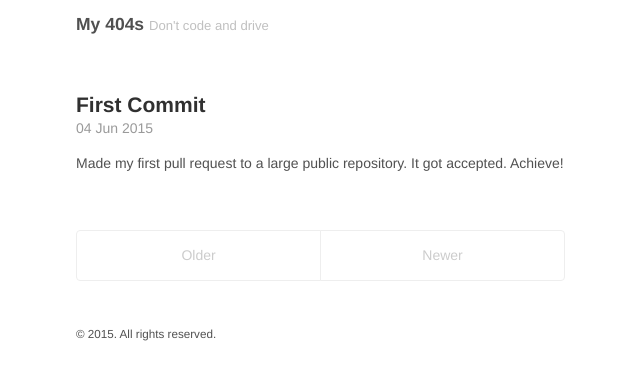
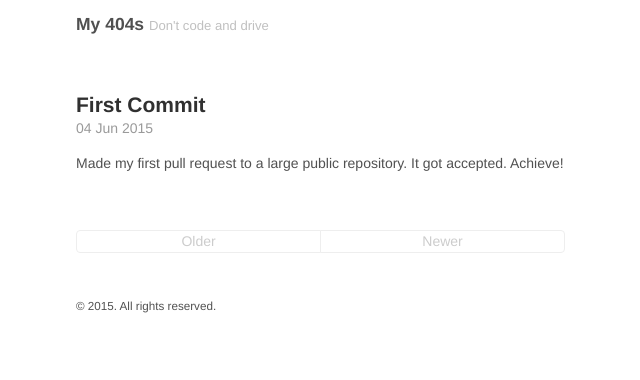
Before and after one commit to MartinHjelm/MartinHjelm.github.io, a Jekyll site: the page built from index.html, in a window 1280 px wide. Shown: the top 380 px of the page, without its empty margins (319-959 px from the left). Built offline with Jekyll 4.4.1, drawn with Linux system fonts in a browser that asks for light colours; the list of posts is cut into pages by our own code.

Commit message:
More stylez

```diff
--- a/_sass/_pagination.scss
+++ b/_sass/_pagination.scss
@@ -39,11 +39,13 @@ a.pagination-item:hover {
     border-width: 1px;
 
     &:first-child {
+      padding: 0;
       margin-bottom: 0;
       border-top-left-radius:    4px;
       border-bottom-left-radius: 4px;
     }
     &:last-child {
+      padding: 0;
       margin-left: -1px;
       border-top-right-radius:    4px;
       border-bottom-right-radius: 4px;
```
